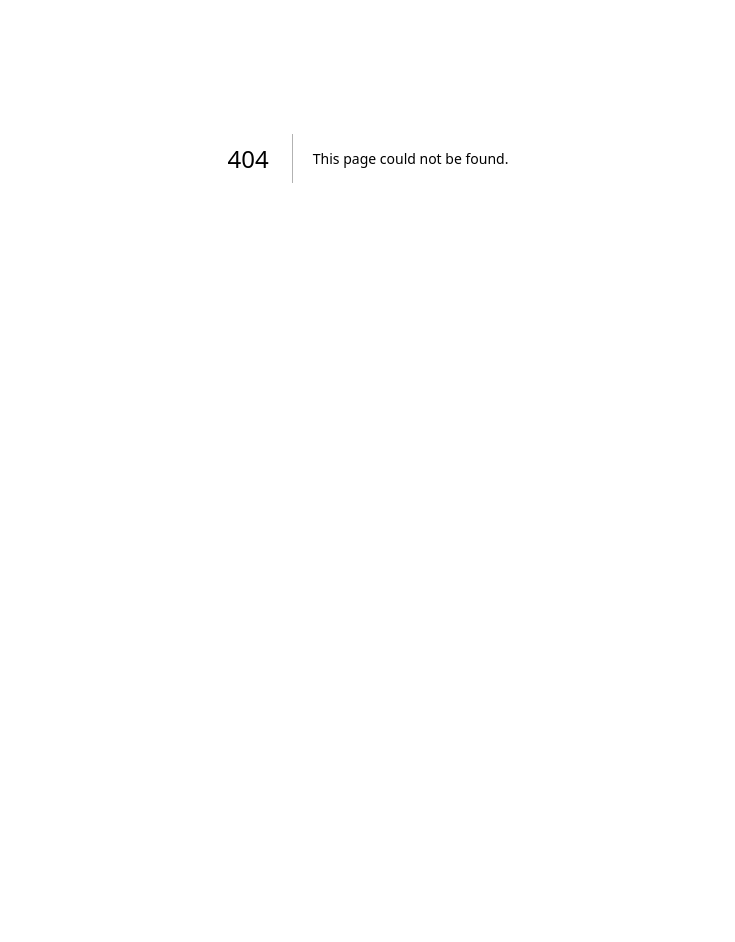
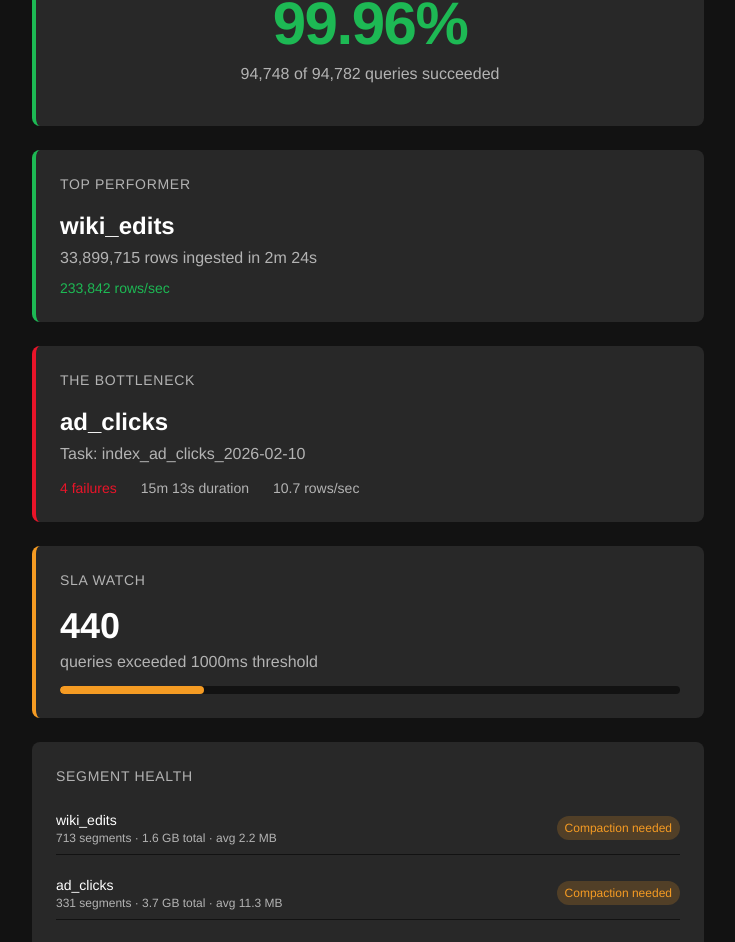
Before and after one commit to trin-angle/daily-crust, a Next.js app: page /weekly in a window 1280 px wide. Before the commit this address had no page. Shown: the part 343-1285 px from the top of the page, without its empty margins (272-1007 px from the left). Before the commit the page ends 933 px from the top, so only its background shows below. Built offline with nearby package versions, Linux system fonts and the light colour scheme.

Commit message:
feat: add Druid Wrapped weekly report page
Co-Authored-By: Claude Opus 4.6 <noreply@anthropic.com>

```diff
--- /dev/null
+++ b/app/weekly/page.tsx
@@ -0,0 +1,151 @@
+import { createMCPClient } from "@/lib/mcp-client";
+import { WeeklyReportCard } from "@/components/WeeklyReportCard";
+import { ReliabilityScore } from "@/components/ReliabilityScore";
+
+function formatDuration(ms: number): string {
+  const minutes = Math.floor(ms / 60000);
+  const seconds = Math.floor((ms % 60000) / 1000);
+  return minutes > 0 ? `${minutes}m ${seconds}s` : `${seconds}s`;
+}
+
+function formatBytes(bytes: number): string {
+  if (bytes >= 1_000_000_000) return `${(bytes / 1_000_000_000).toFixed(1)} GB`;
+  if (bytes >= 1_000_000) return `${(bytes / 1_000_000).toFixed(1)} MB`;
+  return `${(bytes / 1_000).toFixed(1)} KB`;
+}
+
+export default async function WeeklyPage() {
+  const client = createMCPClient();
+  const now = new Date();
+  const weekAgo = new Date(now.getTime() - 7 * 24 * 60 * 60 * 1000);
+  const range = {
+    start: weekAgo.toISOString(),
+    end: now.toISOString(),
+  };
+
+  const report = await client.getWeeklyReport(range);
+
+  return (
+    <div className="space-y-6 max-w-2xl mx-auto">
+      {/* Hero */}
+      <div className="relative overflow-hidden rounded-card p-8 bg-gradient-to-b from-brand-green/20 to-surface-base text-center">
+        <h1 className="text-4xl font-bold tracking-tight mb-2">
+          Your Week in Druid
+        </h1>
+        <p className="text-text-secondary">
+          {report.clusterName} &middot;{" "}
+          {new Date(report.dateRange.start).toLocaleDateString()} &ndash;{" "}
+          {new Date(report.dateRange.end).toLocaleDateString()}
+        </p>
+      </div>
+
+      {/* Reliability Score */}
+      <WeeklyReportCard
+        title="Cluster Reliability"
+        accent={report.reliabilityScore >= 99.9 ? "green" : report.reliabilityScore >= 99.5 ? "yellow" : "red"}
+      >
+        <ReliabilityScore
+          score={report.reliabilityScore}
+          total={report.queryMetrics.totalQueries}
+          successful={report.queryMetrics.successfulQueries}
+        />
+      </WeeklyReportCard>
+
+      {/* Top Performer */}
+      <WeeklyReportCard title="Top Performer" accent="green">
+        <p className="text-2xl font-bold mb-1">
+          {report.topPerformer.datasource}
+        </p>
+        <p className="text-text-secondary">
+          {report.topPerformer.rowsIngested.toLocaleString()} rows ingested in{" "}
+          {formatDuration(report.topPerformer.durationMs)}
+        </p>
+        <p className="text-sm text-brand-green mt-2">
+          {Math.floor(
+            report.topPerformer.rowsIngested /
+              (report.topPerformer.durationMs / 1000)
+          ).toLocaleString()}{" "}
+          rows/sec
+        </p>
+      </WeeklyReportCard>
+
+      {/* The Bottleneck */}
+      <WeeklyReportCard title="The Bottleneck" accent="red">
+        <p className="text-2xl font-bold mb-1">
+          {report.bottleneck.datasource}
+        </p>
+        <p className="text-text-secondary">
+          Task: {report.bottleneck.taskId}
+        </p>
+        <div className="flex gap-6 mt-3 text-sm">
+          <span className="text-brand-red">
+            {report.bottleneck.failureCount} failures
+          </span>
+          <span className="text-text-secondary">
+            {formatDuration(report.bottleneck.durationMs)} duration
+          </span>
+          <span className="text-text-secondary">
+            {report.bottleneck.rowsPerSec} rows/sec
+          </span>
+        </div>
+      </WeeklyReportCard>
+
+      {/* SLA Watch */}
+      <WeeklyReportCard
+        title="SLA Watch"
+        accent={report.queryMetrics.queriesOverSla > 100 ? "yellow" : "green"}
+      >
+        <p className="text-4xl font-bold mb-1">
+          {report.queryMetrics.queriesOverSla.toLocaleString()}
+        </p>
+        <p className="text-text-secondary mb-3">
+          queries exceeded {report.queryMetrics.slaThresholdMs}ms threshold
+        </p>
+        <div className="h-2 bg-surface-base rounded-full overflow-hidden">
+          <div
+            className="h-full bg-brand-yellow rounded-full"
+            style={{
+              width: `${Math.min(
+                (report.queryMetrics.queriesOverSla /
+                  report.queryMetrics.totalQueries) *
+                  100 *
+                  50,
+                100
+              )}%`,
+            }}
+          />
+        </div>
+      </WeeklyReportCard>
+
+      {/* Segment Health */}
+      <WeeklyReportCard title="Segment Health">
+        <div className="space-y-3">
+          {report.segmentHealth.map((seg) => (
+            <div
+              key={seg.datasource}
+              className="flex items-center justify-between py-2 border-b border-surface-base last:border-0"
+            >
+              <div>
+                <p className="text-sm font-medium">{seg.datasource}</p>
+                <p className="text-xs text-text-secondary">
+                  {seg.segmentCount} segments &middot;{" "}
+                  {formatBytes(seg.totalSizeBytes)} total &middot; avg{" "}
+                  {formatBytes(seg.avgSegmentSizeBytes)}
+                </p>
+              </div>
+              {seg.needsCompaction ? (
+                <span className="text-xs px-2 py-1 rounded-full bg-brand-yellow/20 text-brand-yellow">
+                  Compaction needed
+                </span>
+              ) : (
+                <span className="text-xs px-2 py-1 rounded-full bg-brand-green/20 text-brand-green">
+                  Healthy
+                </span>
+              )}
+            </div>
+          ))}
+        </div>
+      </WeeklyReportCard>
+    </div>
+  );
+}
```
